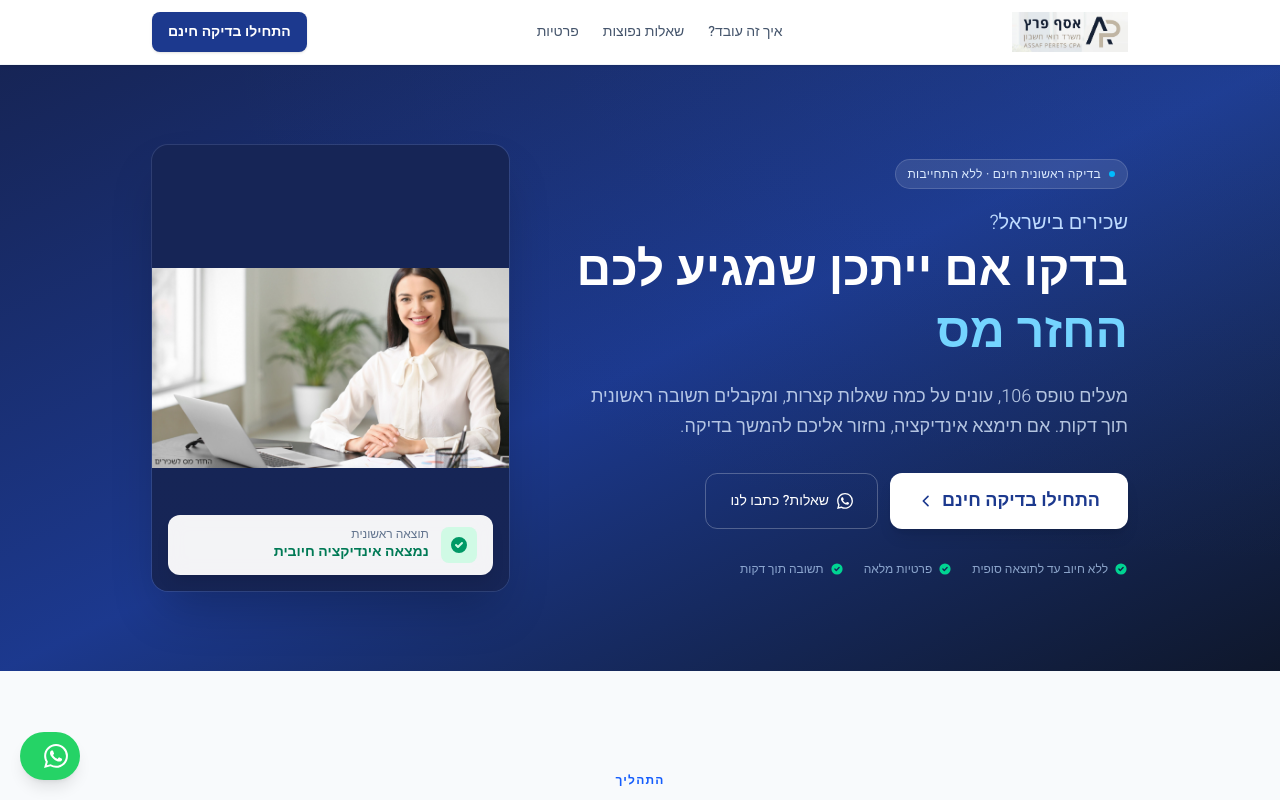
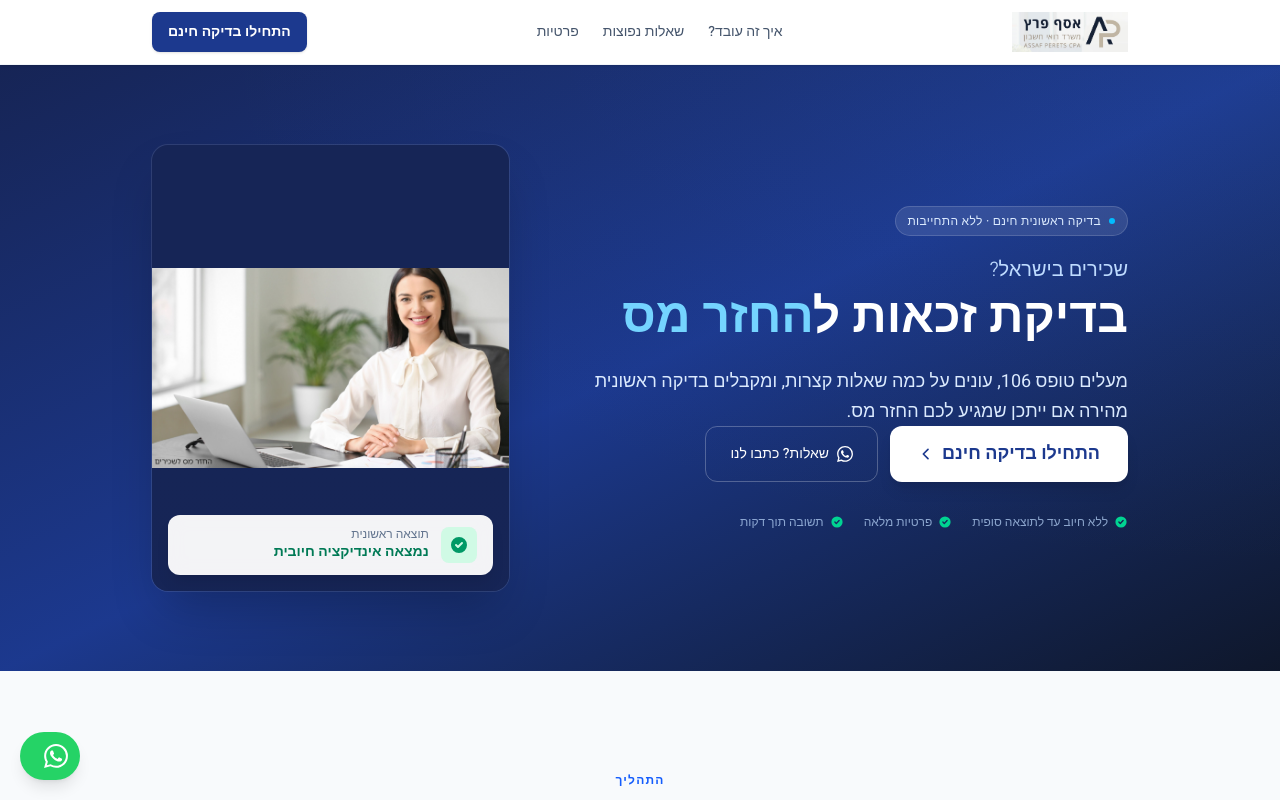
Before and after one commit to reutezra-bot/tax-refund-site, a Next.js app: page / in a window 1280 px wide. Shown: the top 800 px of the page. Built offline with nearby package versions, Linux system fonts and the light colour scheme.

Commit message:
change header

```diff
--- a/components/marketing/HeroSection.tsx
+++ b/components/marketing/HeroSection.tsx
@@ -25,16 +25,13 @@ export default function HeroSection() {
     שכירים בישראל?
   </span>
   <span className="block text-3xl sm:text-4xl lg:text-5xl font-bold leading-tight text-white">
-                בדקו אם ייתכן שמגיע לכם
-              </span>
-              <span className="block text-3xl sm:text-4xl lg:text-5xl font-extrabold leading-tight text-sky-300 mt-0.5">
-                החזר מס
+    בדיקת זכאות ל<span className="text-sky-300">החזר מס</span>
   </span>
 </h1>
 
-            <p className="text-base sm:text-lg text-blue-100/80 leading-relaxed mb-8 max-w-xl font-light">
-              מעלים טופס 106, עונים על כמה שאלות קצרות, ומקבלים תשובה ראשונית תוך דקות.
-              אם תימצא אינדיקציה, נחזור אליכם להמשך בדיקה.
+
+        <p className="text-lg text-blue-100 leading-relaxed max-w-2xl">
+  מעלים טופס 106, עונים על כמה שאלות קצרות, ומקבלים בדיקה ראשונית מהירה אם ייתכן שמגיע לכם החזר מס.
 </p>
 
             {/* CTAs */}
```
Lines whose indentation alone changed are shown as unchanged.
